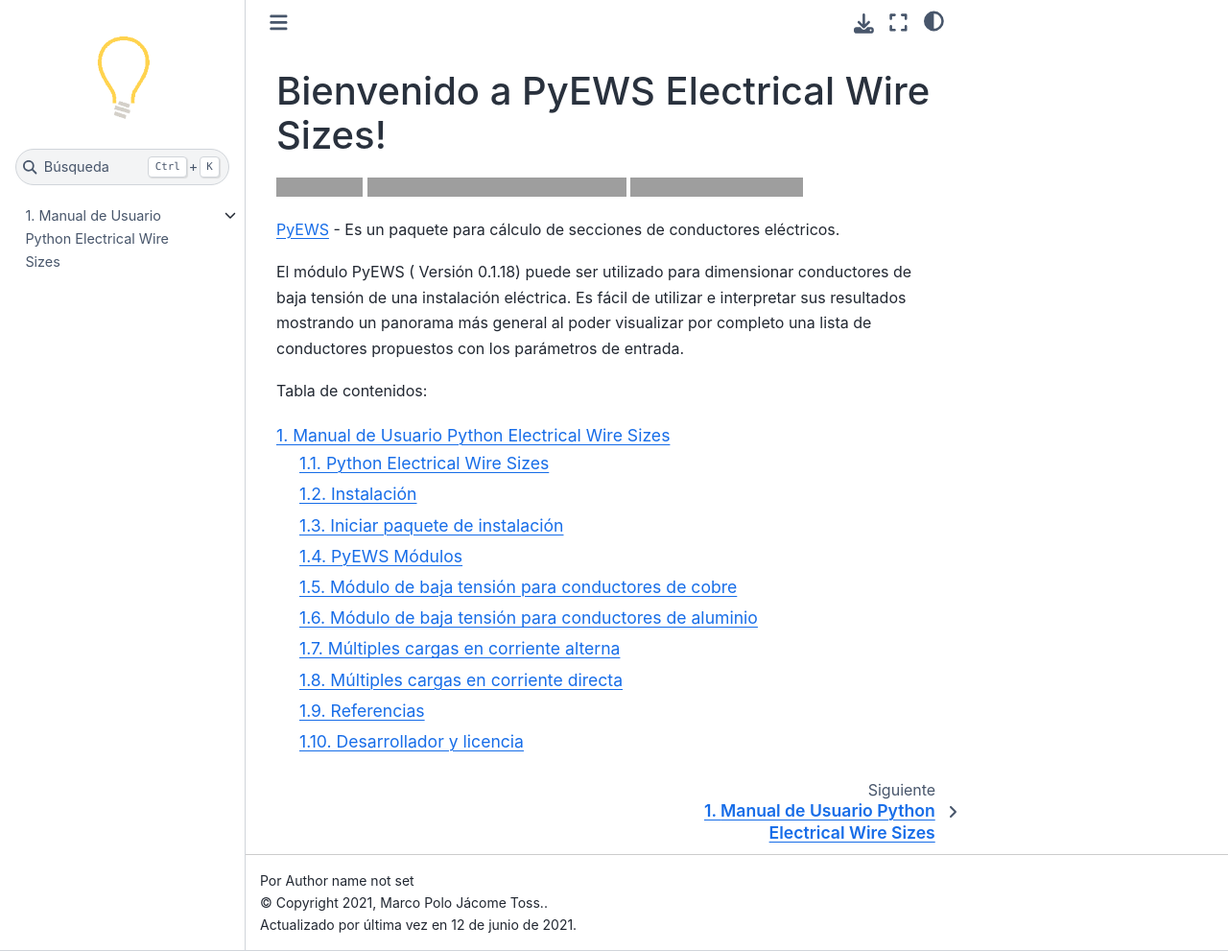
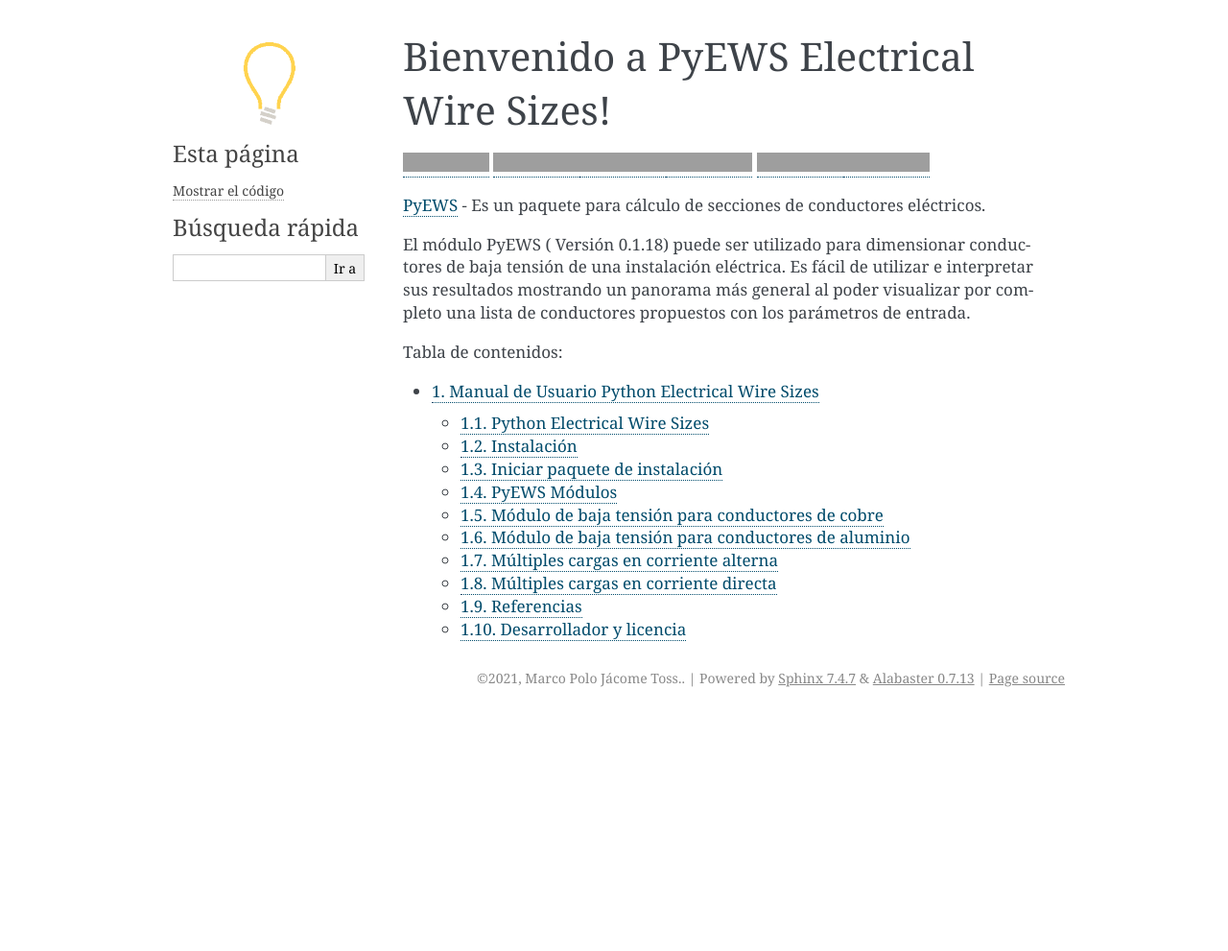
Before and after one commit to jacometoss/PyEWS, a Sphinx documentation site: the page built from docs/index.rst, in a window 1280 px wide and 991 px high, cut to the strip 0-991 px from the top of the window. Shown: the whole strip at 96% size. Built offline with Sphinx 7.4.7, drawn with Linux system fonts in a browser that asks for light colours; grey boxes are pictures that could not be loaded.

Commit message:
Update conf.py

```diff
--- a/docs/conf.py
+++ b/docs/conf.py
@@ -10,7 +10,7 @@
 #
 # All configuration values have a default; values that are commented out
 # serve to show the default.
-import sphinx_book_theme
+
 import sys
 import os
 
@@ -32,7 +32,6 @@ extensions = [
 	'sphinx.ext.todo',
 	'sphinx.ext.viewcode',
 	'sphinx.ext.intersphinx',
-	'sphinx_book_theme',
 ]
 
 # Add any paths that contain templates here, relative to this directory.
@@ -100,7 +99,7 @@ pygments_style = 'sphinx'
 # The theme to use for HTML and HTML Help pages.  See the documentation for
 # a list of builtin themes.
 #html_theme = 'sphinx_rtd_theme'
-html_theme = 'sphinx_book_theme'
+html_theme = 'alabaster'
 
 # Theme options are theme-specific and customize the look and feel of a theme
 # further.  For a list of options available for each theme, see the
```
